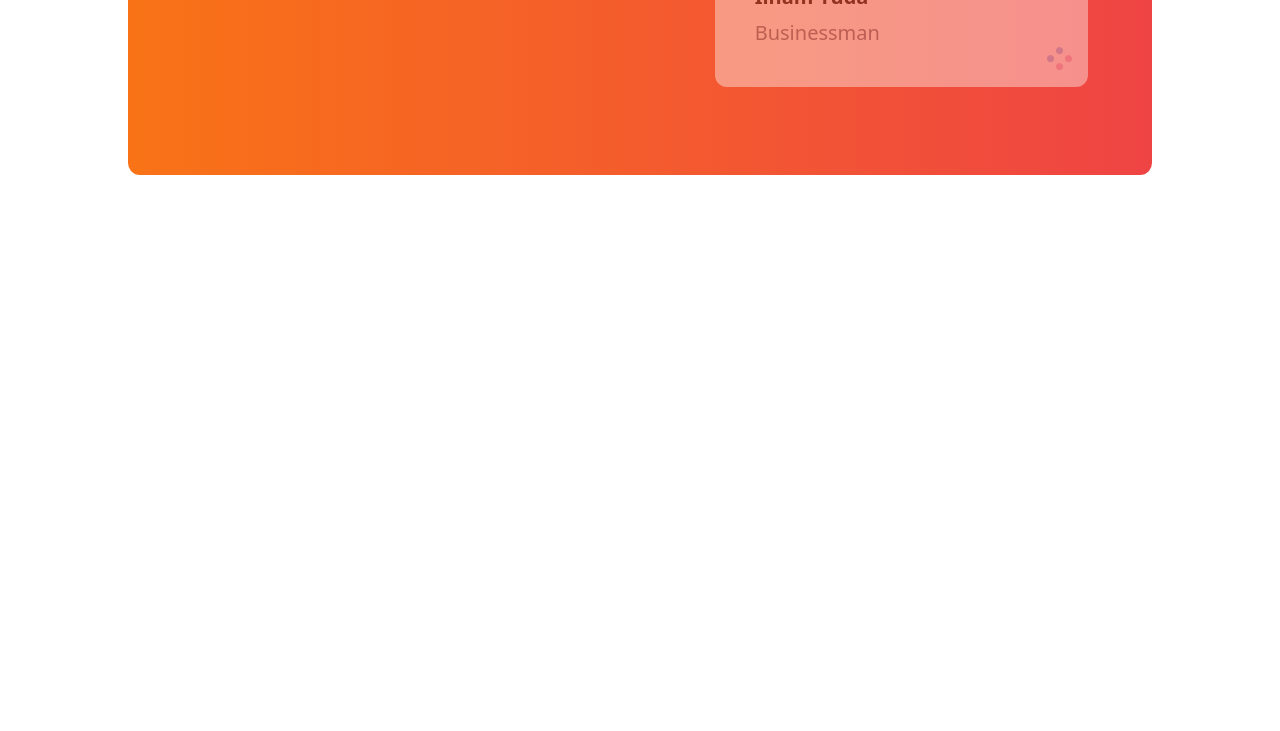
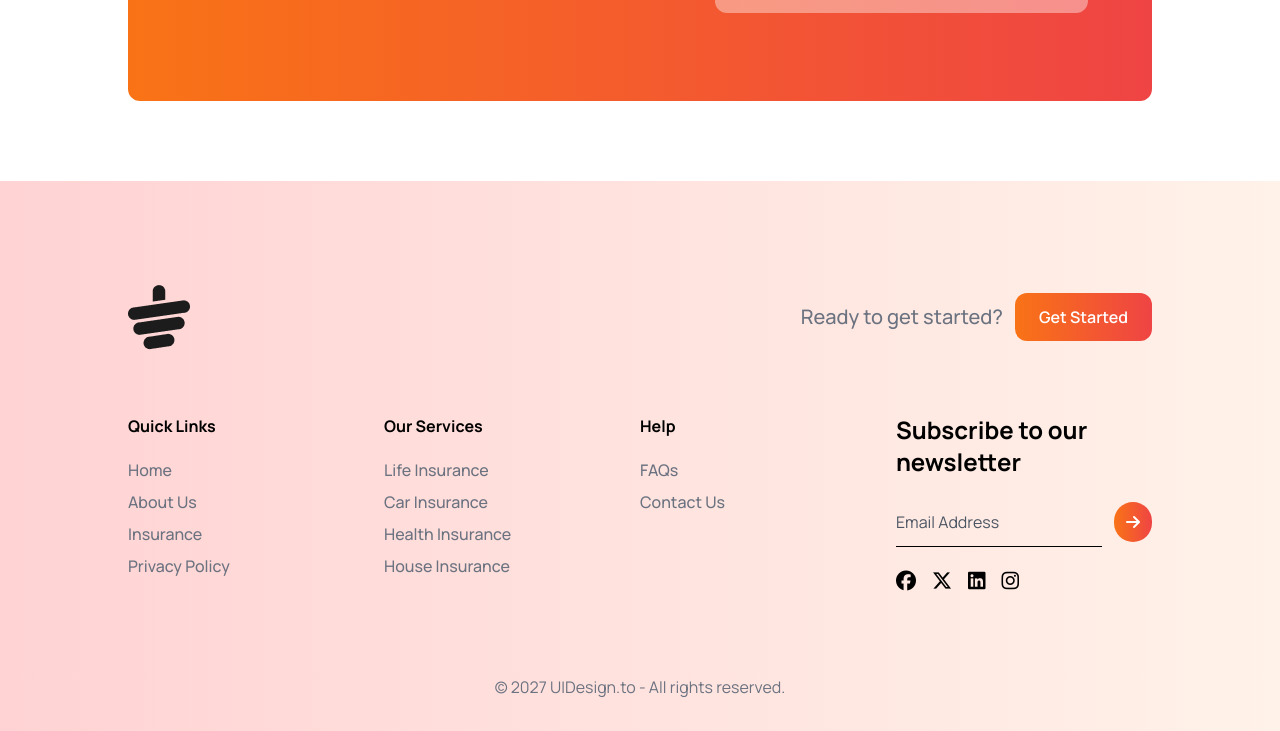
Before and after one commit to webdevhamid/tea-house-tailwind, a plain HTML site: page index.html in a window 1280 px wide. Shown: the part 2625-3356 px from the top of the page. Before the commit the page ends 2880 px from the top, so only its background shows below. Drawn offline with nearby package versions, Linux system fonts and the light colour scheme.

Commit message:
added footer section

```diff
--- a/index.html
+++ b/index.html
@@ -3,6 +3,13 @@
   <head>
     <meta charset="UTF-8" />
     <meta name="viewport" content="width=device-width, initial-scale=1.0" />
+    <!-- Google Font CDN -->
+    <link rel="preconnect" href="https://fonts.googleapis.com" />
+    <link rel="preconnect" href="https://fonts.gstatic.com" crossorigin />
+    <link
+      href="https://fonts.googleapis.com/css2?family=Manrope:wght@200..800&display=swap"
+      rel="stylesheet"
+    />
     <!-- Font Awesome CDN  -->
     <script src="https://kit.fontawesome.com/4372b2ed2a.js" crossorigin="anonymous"></script>
     <!-- Tailwind CDN -->
@@ -18,12 +25,15 @@
             colors: {
               clifford: "#da373d",
             },
+            fontFamily: {
+              manrope: ["Manrope", "system-ui"],
+            },
           },
         },
       };
     </script>
   </head>
-  <body>
+  <body class="font-manrope">
     <!-- Header Section -->
     <!-- px-16 lg:px-28 -->
     <header class="max-w-6xl mx-auto md:flex justify-between items-center mt-10 mb-20 g:px-0 px-5">
@@ -288,5 +298,96 @@
         </div>
       </section>
     </main>
+
+    <!-- footer section -->
+    <footer class="bg-gradient-to-r from-[#ff00002c] to-[#ff88381c] py-8 lg:pt-20">
+      <div class="max-w-6xl mx-auto px-16">
+        <section class="py-6">
+          <div class="flex justify-between items-center">
+            <div class="">
+              <img src="images/cup.png" alt="" />
+            </div>
+            <div class="flex gap-3 items-center">
+              <p class="text-gray-500 text-xl font-medium">Ready to get started?</p>
+              <button
+                class="bg-gradient-to-r from-orange-500 to-red-500 text-white py-3 px-6 rounded-xl font-semibold hover:from-orange-600 hover:to-red-600"
+              >
+                Get Started
+              </button>
+            </div>
+          </div>
+        </section>
+
+        <!-- links  -->
+        <section class="my-10">
+          <div
+            class="grid md:grid-cols-2 grid-cols-1 gap-8 lg:gap-0 lg:grid-cols-4 justify-between"
+          >
+            <div>
+              <h3 class="font-bold mb-5">Quick Links</h3>
+              <ul class="text-gray-500 font-medium flex flex-col gap-2">
+                <li><a href="#">Home</a></li>
+                <li><a href="#">About Us</a></li>
+                <li><a href="#">Insurance</a></li>
+                <li><a href="#">Privacy Policy</a></li>
+              </ul>
+            </div>
+            <div>
+              <h3 class="font-bold mb-5">Our Services</h3>
+              <ul class="text-gray-500 font-medium flex flex-col gap-2">
+                <li><a href="#">Life Insurance</a></li>
+                <li><a href="#">Car Insurance</a></li>
+                <li><a href="#">Health Insurance</a></li>
+                <li><a href="#">House Insurance</a></li>
+              </ul>
+            </div>
+            <div>
+              <h3 class="font-bold mb-5">Help</h3>
+              <ul class="text-gray-500 font-medium flex flex-col gap-2">
+                <li><a href="#">FAQs</a></li>
+                <li><a href="#">Contact Us</a></li>
+              </ul>
+            </div>
+            <div class="flex flex-col gap-5">
+              <h2 class="font-bold text-2xl">
+                Subscribe to our <br />
+                newsletter
+              </h2>
+              <div class="flex items-center justify-between">
+                <input
+                  type="email"
+                  placeholder="Email Address"
+                  class="w-11/12 bg-transparent border border-x-0 border-t-0 border-black py-3 outline-none placeholder:text-gray-600"
+                />
+                <i
+                  class="fa-solid fa-arrow-right p-3 bg-gradient-to-r from-orange-500 to-red-500 text-white rounded-full cursor-pointer ml-3"
+                ></i>
+              </div>
+              <div>
+                <ul class="flex gap-4 text-xl">
+                  <li>
+                    <a href="#"><i class="fa-brands fa-facebook"></i></a>
+                  </li>
+                  <li>
+                    <a href="#"><i class="fa-brands fa-x-twitter"></i></a>
+                  </li>
+                  <li>
+                    <a href="#"><i class="fa-brands fa-linkedin"></i></a>
+                  </li>
+                  <li>
+                    <a href="#"><i class="fa-brands fa-instagram"></i></a>
+                  </li>
+                </ul>
+              </div>
+            </div>
+          </div>
+        </section>
+
+        <!-- copyright  -->
+        <section class="pt-10">
+          <p class="text-center text-gray-500">© 2027 UIDesign.to - All rights reserved.</p>
+        </section>
+      </div>
+    </footer>
   </body>
 </html>
```
